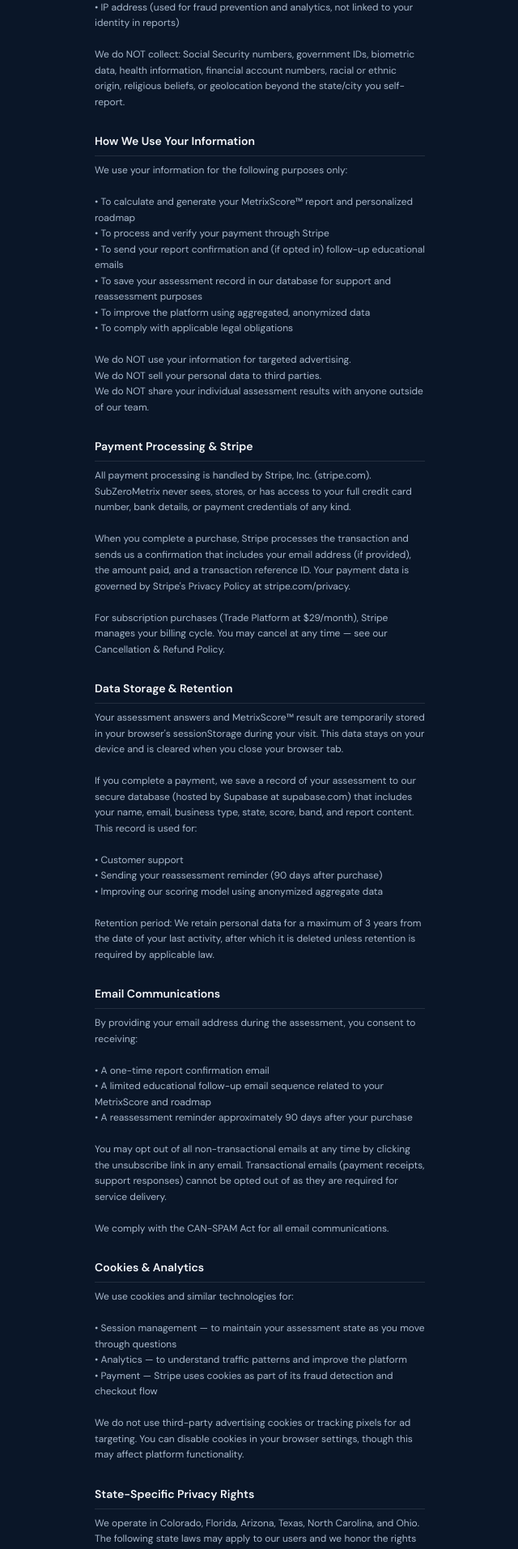
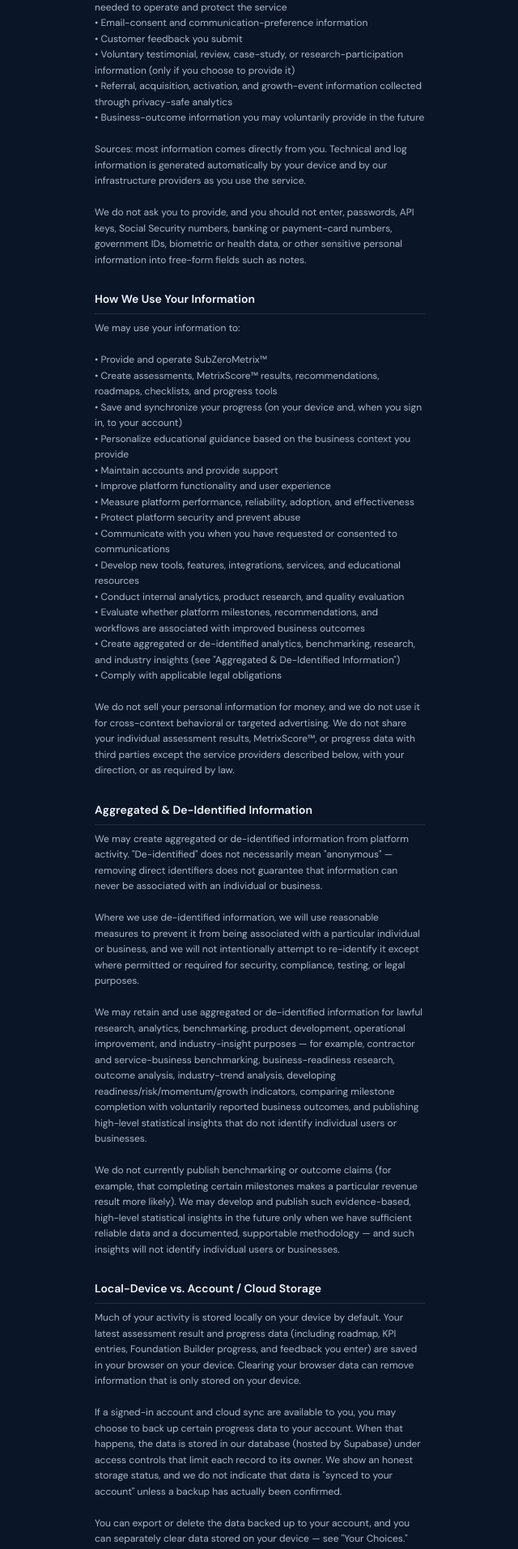
Before and after one commit to SubZeroMetrix/subzerometrix, a Next.js app: page /privacy in a window 1280 px wide. Shown: the part 880-2793 px from the top of the page at 81% size, without its empty margins (319-959 px from the left). Built offline with nearby package versions, Linux system fonts and the light colour scheme; no server answers.

Commit message:
Update privacy policy for MVP practices and future readiness
Co-Authored-By: Claude Opus 4.8 <noreply@anthropic.com>

```diff
--- a/src/app/privacy/page.tsx
+++ b/src/app/privacy/page.tsx
@@ -6,84 +6,103 @@ export const metadata = { title: 'Privacy Policy | SubZeroMetrix' }
 const SECTIONS = [
   {
     title: 'Overview',
-    body: `SubZeroMetrix ("we," "us," or "our") is operated by The Modern Trades Mentor. This Privacy Policy explains how we collect, use, store, and protect your personal information when you use our platform at subzerometrix.com.
+    body: `SubZeroMetrix™ ("we," "us," or "our") is owned and operated by The Modern Trades Mentor LLC. This Privacy Policy explains how we collect, use, store, and protect your personal information when you use our platform at subzerometrix.com. It describes our current data practices and is written to remain accurate as the platform develops.
 
 By using the platform, you agree to the practices described in this policy. If you do not agree, please do not use the platform.
 
-SubZeroMetrix currently serves users across the United States, with initial operations focused on Colorado, Florida, Arizona, Texas, North Carolina, and Ohio. We comply with applicable state privacy laws in each jurisdiction where we operate.`,
+SubZeroMetrix™ currently serves users across the United States, with initial operations focused on Florida, Colorado, Texas, Arizona, Ohio, and North Carolina. We follow applicable state privacy laws in the jurisdictions where we operate.`,
   },
   {
     title: 'Information We Collect',
-    body: `We collect information you provide directly when using the platform:
+    body: `Depending on how you use the platform, we may collect the following categories of information:
 
-• First name and email address (entered at the end of the assessment)
-• Business type, operating state and city, business stage, financial readiness level, customer acquisition plan, and biggest current blocker (your assessment answers)
-• Payment confirmation details (tier purchased, transaction ID) — we do NOT store your card number, CVV, or full payment credentials; these are handled entirely by Stripe
+• Account and contact information you provide directly (such as first name and email address)
+• Assessment responses you submit
+• Business-readiness and MetrixScore™ information generated from your assessment activity
+• Roadmap, checklist, milestone, and progress information
+• Foundation Builder activity (your selections, stages, and any notes you choose to enter)
+• Platform usage and interaction information
+• Technical, browser, device, diagnostic, security, and log information needed to operate and protect the service
+• Email-consent and communication-preference information
+• Customer feedback you submit
+• Voluntary testimonial, review, case-study, or research-participation information (only if you choose to provide it)
+• Referral, acquisition, activation, and growth-event information collected through privacy-safe analytics
+• Business-outcome information you may voluntarily provide in the future
 
-We also collect limited technical data automatically:
-• Browser type, device type, and operating system
-• Pages visited and time spent
-• Referring URL (how you found us)
-• IP address (used for fraud prevention and analytics, not linked to your identity in reports)
+Sources: most information comes directly from you. Technical and log information is generated automatically by your device and by our infrastructure providers as you use the service.
 
-We do NOT collect: Social Security numbers, government IDs, biometric data, health information, financial account numbers, racial or ethnic origin, religious beliefs, or geolocation beyond the state/city you self-report.`,
+We do not ask you to provide, and you should not enter, passwords, API keys, Social Security numbers, banking or payment-card numbers, government IDs, biometric or health data, or other sensitive personal information into free-form fields such as notes.`,
   },
   {
     title: 'How We Use Your Information',
-    body: `We use your information for the following purposes only:
+    body: `We may use your information to:
 
-• To calculate and generate your MetrixScore™ report and personalized roadmap
-• To process and verify your payment through Stripe
-• To send your report confirmation and (if opted in) follow-up educational emails
-• To save your assessment record in our database for support and reassessment purposes
-• To improve the platform using aggregated, anonymized data
-• To comply with applicable legal obligations
+• Provide and operate SubZeroMetrix™
+• Create assessments, MetrixScore™ results, recommendations, roadmaps, checklists, and progress tools
+• Save and synchronize your progress (on your device and, when you sign in, to your account)
+• Personalize educational guidance based on the business context you provide
+• Maintain accounts and provide support
+• Improve platform functionality and user experience
+• Measure platform performance, reliability, adoption, and effectiveness
+• Protect platform security and prevent abuse
+• Communicate with you when you have requested or consented to communications
+• Develop new tools, features, integrations, services, and educational resources
+• Conduct internal analytics, product research, and quality evaluation
+• Evaluate whether platform milestones, recommendations, and workflows are associated with improved business outcomes
+• Create aggregated or de-identified analytics, benchmarking, research, and industry insights (see "Aggregated & De-Identified Information")
+• Comply with applicable legal obligations
 
-We do NOT use your information for targeted advertising.
-We do NOT sell your personal data to third parties.
-We do NOT share your individual assessment results with anyone outside of our team.`,
+We do not sell your personal information for money, and we do not use it for cross-context behavioral or targeted advertising. We do not share your individual assessment results, MetrixScore™, or progress data with third parties except the service providers described below, with your direction, or as required by law.`,
+  },
+  {
+    title: 'Aggregated & De-Identified Information',
+    body: `We may create aggregated or de-identified information from platform activity. "De-identified" does not necessarily mean "anonymous" — removing direct identifiers does not guarantee that information can never be associated with an individual or business.
+
+Where we use de-identified information, we will use reasonable measures to prevent it from being associated with a particular individual or business, and we will not intentionally attempt to re-identify it except where permitted or required for security, compliance, testing, or legal purposes.
+
+We may retain and use aggregated or de-identified information for lawful research, analytics, benchmarking, product development, operational improvement, and industry-insight purposes — for example, contractor and service-business benchmarking, business-readiness research, outcome analysis, industry-trend analysis, developing readiness/risk/momentum/growth indicators, comparing milestone completion with voluntarily reported business outcomes, and publishing high-level statistical insights that do not identify individual users or businesses.
+
+We do not currently publish benchmarking or outcome claims (for example, that completing certain milestones makes a particular revenue result more likely). We may develop and publish such evidence-based, high-level statistical insights in the future only when we have sufficient reliable data and a documented, supportable methodology — and such insights will not identify individual users or businesses.`,
+  },
+  {
+    title: 'Local-Device vs. Account / Cloud Storage',
+    body: `Much of your activity is stored locally on your device by default. Your latest assessment result and progress data (including roadmap, KPI entries, Foundation Builder progress, and feedback you enter) are saved in your browser on your device. Clearing your browser data can remove information that is only stored on your device.
+
+If a signed-in account and cloud sync are available to you, you may choose to back up certain progress data to your account. When that happens, the data is stored in our database (hosted by Supabase) under access controls that limit each record to its owner. We show an honest storage status, and we do not indicate that data is "synced to your account" unless a backup has actually been confirmed.
+
+You can export or delete the data backed up to your account, and you can separately clear data stored on your device — see "Your Choices."`,
   },
   {
     title: 'Payment Processing & Stripe',
-    body: `All payment processing is handled by Stripe, Inc. (stripe.com). SubZeroMetrix never sees, stores, or has access to your full credit card number, bank details, or payment credentials of any kind.
+    body: `All payment processing is handled by Stripe, Inc. (stripe.com). SubZeroMetrix™ never sees, stores, or has access to your full credit card number, bank details, or payment credentials of any kind.
 
-When you complete a purchase, Stripe processes the transaction and sends us a confirmation that includes your email address (if provided), the amount paid, and a transaction reference ID. Your payment data is governed by Stripe's Privacy Policy at stripe.com/privacy.
+When you complete a purchase, Stripe processes the transaction and sends us a confirmation that may include your email address (if provided), the amount paid, and a transaction reference ID. Your payment data is governed by Stripe's Privacy Policy at stripe.com/privacy.
 
-For subscription purchases (Trade Platform at $29/month), Stripe manages your billing cycle. You may cancel at any time — see our Cancellation & Refund Policy.`,
+For subscription purchases, Stripe manages your billing cycle. You may cancel at any time — see our Cancellation & Refund Policy.`,
   },
   {
-    title: 'Data Storage & Retention',
-    body: `Your assessment answers and MetrixScore™ result are temporarily stored in your browser's sessionStorage during your visit. This data stays on your device and is cleared when you close your browser tab.
+    title: 'Email & Communications',
+    body: `We send email only where you have requested it or given consent. Some pages offer an optional email update list; the consent checkbox is unchecked by default, and we record the version of the consent text you agreed to and the time you agreed. We do not enroll you in marketing email merely because you created an account, completed an assessment, downloaded a file, or used a tool.
 
-If you complete a payment, we save a record of your assessment to our secure database (hosted by Supabase at supabase.com) that includes your name, email, business type, state, score, band, and report content. This record is used for:
+We do not currently operate an automated marketing-email delivery system. We collect consented interest now and will not send marketing email until a verified delivery provider, double opt-in where appropriate, and a working unsubscribe process are in place. We will identify our email-delivery provider here once it is configured.
 
-• Customer support
-• Sending your reassessment reminder (90 days after purchase)
-• Improving our scoring model using anonymized aggregate data
-
-Retention period: We retain personal data for a maximum of 3 years from the date of your last activity, after which it is deleted unless retention is required by applicable law.`,
-  },
-  {
-    title: 'Email Communications',
-    body: `By providing your email address during the assessment, you consent to receiving:
-
-• A one-time report confirmation email
-• A limited educational follow-up email sequence related to your MetrixScore and roadmap
-• A reassessment reminder approximately 90 days after your purchase
-
-You may opt out of all non-transactional emails at any time by clicking the unsubscribe link in any email. Transactional emails (payment receipts, support responses) cannot be opted out of as they are required for service delivery.
-
-We comply with the CAN-SPAM Act for all email communications.`,
+Transactional messages (such as a payment receipt or a support response) are part of service delivery. When marketing email is active, you will be able to unsubscribe from non-transactional email at any time, and we will follow the CAN-SPAM Act.`,
   },
   {
     title: 'Cookies & Analytics',
-    body: `We use cookies and similar technologies for:
+    body: `We use first-party, privacy-safe analytics to understand how the platform is used and to improve it. Our in-app activity analytics are stored on your device and use a limited, non-identifying set of fields (such as the page path, acquisition channel, and milestone reached). We do not put your email, name, assessment answers, MetrixScore™ values, or free-form notes into analytics.
 
-• Session management — to maintain your assessment state as you move through questions
-• Analytics — to understand traffic patterns and improve the platform
-• Payment — Stripe uses cookies as part of its fraud detection and checkout flow
+We use limited cookies/browser storage for session management (to maintain your assessment state) and for payment (Stripe uses cookies as part of checkout and fraud detection). We do not currently use third-party advertising cookies or ad-targeting pixels. If we add a third-party analytics or tag-management provider in the future, we will update this policy and obtain consent where required. You can disable cookies in your browser settings, though this may affect platform functionality.`,
+  },
+  {
+    title: 'Your Choices: Access, Export, Deletion & Preferences',
+    body: `You can request access to or correction of the personal information we hold about you. For data backed up to a signed-in account, the platform also provides self-service controls to export your own data (as a downloadable file) and to delete your own synced records. These actions are limited to your own data and report partial failures honestly.
 
-We do not use third-party advertising cookies or tracking pixels for ad targeting. You can disable cookies in your browser settings, though this may affect platform functionality.`,
+Data stored only on your device can be cleared separately and is only removed when you explicitly confirm that action.
+
+Deleting your synced data does not delete the data saved on your device, and it does not delete your sign-in account itself. Deletion of the underlying sign-in account is currently admin-assisted (not automated) — contact us to request it.
+
+You can decline or withdraw consent to marketing communications at any time.`,
   },
   {
     title: 'State-Specific Privacy Rights',
@@ -131,17 +150,26 @@ Stripe, our payment processor, handles sales tax calculation and collection wher
 Note: Tax laws change frequently. This notice reflects our understanding as of the effective date of this policy and is not legal or tax advice. Consult a tax professional for guidance specific to your situation.`,
   },
   {
-    title: 'Third-Party Services & Affiliate Links',
-    body: `We use the following third-party services:
+    title: 'Service Providers & Processors',
+    body: `We use the following service providers to operate the platform:
 
 • Stripe (stripe.com) — payment processing
-• Supabase (supabase.com) — database and data storage
-• Resend or similar — transactional email delivery
+• Supabase (supabase.com) — database, authentication, and data storage
 • Vercel (vercel.com) — website hosting and infrastructure
 
-Our reports and resources pages contain affiliate links. If you click an affiliate link and make a purchase, we may receive a commission at no additional cost to you. Affiliate relationships do not affect your MetrixScore, report content, or recommendations. See our Affiliate Disclosure for full details.
+These providers process information on our behalf to deliver the service, and they maintain their own privacy practices. We do not currently use a third-party email-delivery provider or a third-party advertising or ad-tracking provider; if we add one, we will update this policy and identify it.
+
+Affiliate and vendor relationships: our resources reference third-party tools for educational purposes only. We do not currently have active affiliate or paid vendor relationships. If we add affiliate links, sponsored placements, or paid vendor relationships in the future, we will disclose them clearly, and they will not change your MetrixScore™, report content, or recommendations. See our Affiliate Disclosure for details.
 
 When you leave our platform and visit a third-party site, that site's privacy policy governs your data.`,
+  },
+  {
+    title: 'Data Retention',
+    body: `We keep personal information only as long as needed for the purposes described in this policy, to provide the service, to support and reassess your account, and to meet legal, tax, security, and recordkeeping obligations.
+
+Information stored only on your device remains until you clear it or your browser removes it. Information backed up to your account remains until you delete it or it reaches the end of our retention schedule. As a general guide, we aim to retain account-linked personal information for up to 3 years after your last activity, after which it is deleted unless a longer period is required by law.
+
+As described above, we may retain aggregated or de-identified information that is not used to identify you for longer periods for research, analytics, and product-improvement purposes.`,
   },
   {
     title: "Children's Privacy",
@@ -153,13 +181,12 @@ We do not target marketing to minors and our assessment is not designed for or d
     title: 'Data Security',
     body: `We take reasonable technical and organizational measures to protect your personal data, including:
 
-• HTTPS encryption on all pages (TLS)
-• Database access restricted to server-side code only via Row Level Security (Supabase)
-• Payment data handled entirely by Stripe with PCI DSS compliance
-• No plaintext storage of payment credentials
-• Security headers on all web responses (X-Frame-Options, HSTS, CSP)
+• HTTPS/TLS encryption in transit
+• Row Level Security on user-owned database tables, so each record is limited to its owner; account writes use a public key plus your session, never a privileged service key in the browser
+• Payment data handled entirely by Stripe (a PCI-DSS-compliant processor); we do not store payment-card credentials
+• Marketing-list sign-ups are insert-only — they cannot be read, listed, or modified by other users
 
-No method of internet transmission is 100% secure. We cannot guarantee absolute security, but we work continuously to protect your information.`,
+No method of internet transmission or electronic storage is completely secure, and we cannot guarantee absolute security. We work to protect your information using reasonable safeguards.`,
   },
   {
     title: 'Do Not Track & Global Privacy Control',
@@ -168,12 +195,18 @@ No method of internet transmission is 100% secure. We cannot guarantee absolute
 Texas residents: As of January 1, 2025, the TDPSA requires businesses to recognize Global Privacy Control signals for opt-out of data sale and targeted advertising. We do not sell personal data and do not engage in targeted advertising, so GPC signals are effectively honored by default.`,
   },
   {
+    title: 'Future Evolution of Our Services',
+    body: `As our services evolve, we may introduce additional features, analytics capabilities, integrations, and services. We may update this Privacy Policy when our data practices materially change. Where required, we will provide notice or obtain consent before applying materially different practices to personal information we previously collected.
+
+This policy is intended to keep pace with legitimate platform development. It is not a blanket authorization to use your information without limits — we use information for the purposes described here and consistent with applicable law.`,
+  },
+  {
     title: 'Changes to This Policy',
-    body: `We may update this Privacy Policy periodically. The "Last updated" date at the top reflects the most recent revision. Continued use of the platform after updates constitutes acceptance of the revised policy. For significant changes affecting your rights, we will attempt to notify active users by email.`,
+    body: `We may update this Privacy Policy periodically. The "Last updated" date at the top reflects the most recent revision and serves as the effective date of that version. Continued use of the platform after updates constitutes acceptance of the revised policy. For significant changes affecting your rights, we will provide notice or obtain consent where required, and we will attempt to notify active account users by email.`,
   },
   {
     title: 'Contact & Data Requests',
-    body: `For privacy questions, data access requests, correction requests, deletion requests, or concerns about this policy, contact us through The Modern Trades Mentor website.
+    body: `SubZeroMetrix™ is owned and operated by The Modern Trades Mentor LLC. For privacy questions, data access requests, correction requests, deletion requests, or concerns about this policy, contact us by email at info@subzerometrix.com.
 
 Please include:
 • Your name and email address used on the platform
@@ -200,7 +233,7 @@ export default function PrivacyPage() {
         <p className="font-mono text-[10px] tracking-[0.25em] uppercase text-brand-accent mb-2">Legal</p>
         <h1 className="font-display text-4xl tracking-wider text-brand-white mb-1">PRIVACY POLICY</h1>
         <p className="font-mono text-[10px] text-brand-silver mb-2">
-          Last updated: June 2026
+          Last updated: June 12, 2026
         </p>
         <p className="text-brand-silver/70 text-[11px] leading-relaxed mb-8">
           Applies to users in all states, with specific provisions for Colorado, Florida, Arizona, Texas, North Carolina, and Ohio.
```
Also changed, not shown: 1 other file (tests, documents, lock files or other folders).
